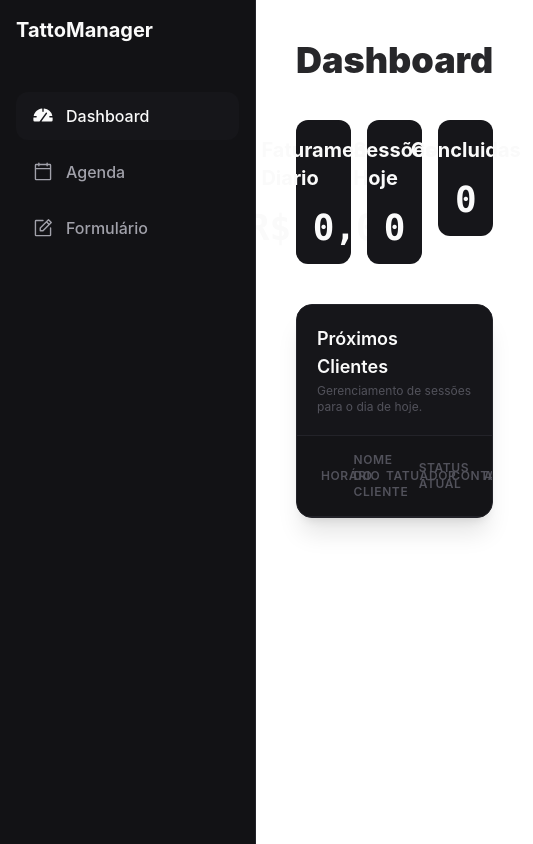
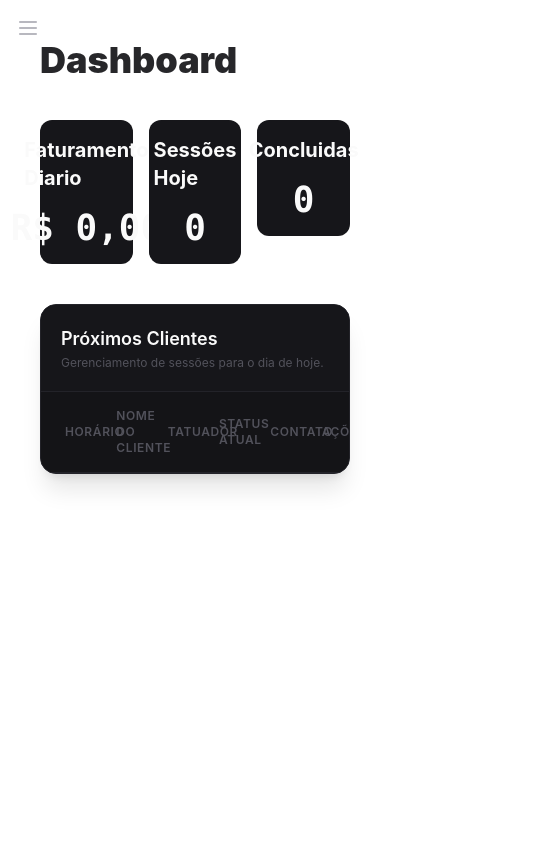
Before and after one commit to augustoteix0/TattooManager, a React (Vite) app: page / in a window 390 px wide. Shown: the whole page, 533 px wide, since content can reach past the window. Built offline with nearby package versions, Linux system fonts and the light colour scheme.

Commit message:
refactor: changed the Header code to be more responsive

```diff
--- a/src/components/Header.tsx
+++ b/src/components/Header.tsx
@@ -1,68 +1,58 @@
 import { NavLink } from 'react-router-dom';
-import { GaugeIcon, CalendarBlankIcon, NotePencilIcon } from '@phosphor-icons/react';
+import { GaugeIcon, CalendarBlankIcon, NotePencilIcon, ListIcon, XIcon } from '@phosphor-icons/react';
+import { useState } from 'react';
 
 export function Header() {
+  const [isOpen, setIsOpen] = useState(false);
+
+  const navLinks = [
+    { to: "/", icon: GaugeIcon, label: "Dashboard" },
+    { to: "/agenda", icon: CalendarBlankIcon, label: "Agenda" },
+    { to: "/formulario", icon: NotePencilIcon, label: "Formulário" },
+  ];
+
   return (
-    <div className="w-64 flex-shrink-0 bg-base-sidebar h-screen p-4 flex flex-col gap-2 select-none border-r border-base-border sticky top-0">
-    <h1 className='text-xl font-bold text-base-title pb-10'>TattoManager</h1>
+    <>
+      <button
+        className="md:hidden fixed top-4 left-4 z-50 text-base-text"
+        onClick={() => setIsOpen(!isOpen)}
+      >
+        {isOpen ? <XIcon size={24} /> : <ListIcon size={24} />}
+      </button>
 
+      {isOpen && (
+        <div
+          className="fixed inset-0 bg-black/50 z-40 md:hidden"
+          onClick={() => setIsOpen(false)}
+        />
+      )}
+
+      <div className={`
+        fixed top-0 left-0 h-screen w-64 bg-base-sidebar p-4 flex flex-col gap-2 select-none border-r border-base-border z-50
+        transition-transform duration-300 ease-in-out md:translate-x-0 md:static
+        ${isOpen ? 'translate-x-0' : '-translate-x-full'}
+      `}>
+        <h1 className='text-xl font-bold text-base-title pb-10 mt-10 md:mt-0'>TattoManager</h1>
+
+        {navLinks.map(({ to, icon: Icon, label }) => (
           <NavLink
-        to="/"
+            key={to}
+            to={to}
             className={({ isActive }) => `
               flex items-center gap-3 px-4 py-3 rounded-xl text-base font-medium transition-all duration-200 w-full
-          ${isActive
-            ? 'bg-base-card text-base-title'
-            : 'bg-transparent text-base-text hover:text-base-title'
-          }
+              ${isActive ? 'bg-base-card text-base-title' : 'bg-transparent text-base-text hover:text-base-title'}
             `}
+            onClick={() => setIsOpen(false)}
           >
-
             {({ isActive }) => (
               <>
-            <GaugeIcon size={22} weight={isActive ? 'fill' : 'regular'} />
-            <span>Dashboard</span>
+                <Icon size={22} weight={isActive ? 'fill' : 'regular'} />
+                <span>{label}</span>
               </>
             )}
           </NavLink>
-
-
-      <NavLink
-        to="/agenda"
-        className={({ isActive }) => `
-          flex items-center gap-3 px-4 py-3 rounded-xl text-base font-medium transition-all duration-200 w-full
-          ${isActive
-            ? 'bg-base-card text-base-title'
-            : 'bg-transparent text-base-text hover:text-base-title'
-          }
-        `}
-      >
-        {({ isActive }) => (
-          <>
-            <CalendarBlankIcon size={22} weight={isActive ? 'fill' : 'regular'} />
-            <span>Agenda</span>
+        ))}
+      </div>
     </>
-        )}
-      </NavLink>
-
-
-      <NavLink
-        to="/formulario"
-        className={({ isActive }) => `
-          flex items-center gap-3 px-4 py-3 rounded-xl text-base font-medium transition-all duration-200 w-full
-          ${isActive
-            ? 'bg-base-card text-base-title'
-            : 'bg-transparent text-base-text hover:text-base-title'
-          }
-        `}
-      >
-        {({ isActive }) => (
-          <>
-            <NotePencilIcon size={22} weight={isActive ? 'fill' : 'regular'} />
-            <span>Formulário</span>
-          </>
-        )}
-      </NavLink>
-
-    </div>
   );
 }
```
Lines whose indentation alone changed are shown as unchanged.
